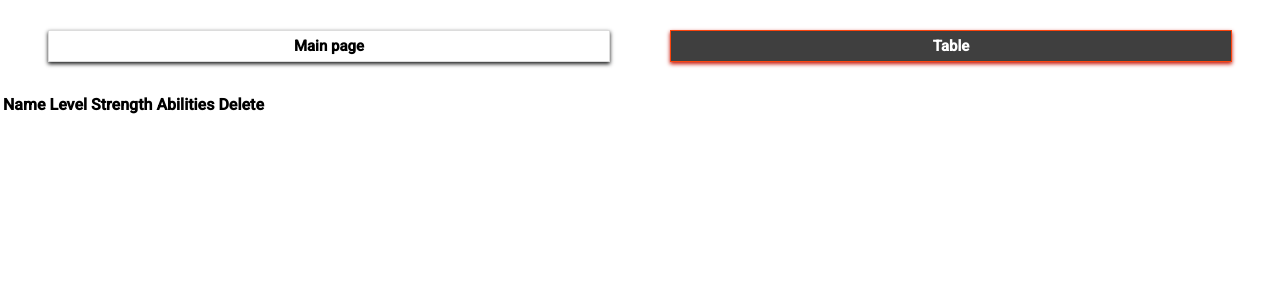
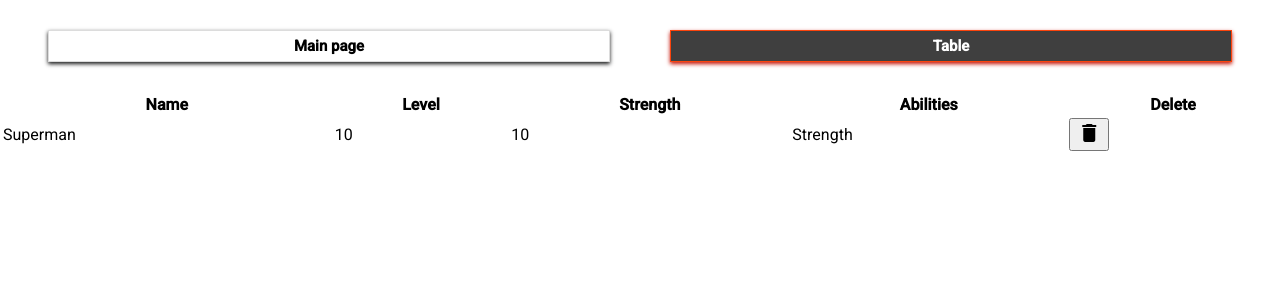
Before and after one commit to iceisnicehq/angular_v3, an Angular app: page /table in a window 1280 px wide. Shown: the top 300 px of the page. Built offline with nearby package versions, Linux system fonts and the light colour scheme.

Commit message:
matTable

```diff
--- a/src/app/app.module.ts
+++ b/src/app/app.module.ts
@@ -16,7 +16,8 @@
 import { MatGridListModule } from "@angular/material/grid-list";
 import { MatExpansionModule } from "@angular/material/expansion";
 import { FormsModule, ReactiveFormsModule } from "@angular/forms";
-import { MatIconModule } from '@angular/material/icon';
+import { MatIconModule } from "@angular/material/icon";
+import { MatTableModule } from "@angular/material/table";
 
 @NgModule({
   declarations: [
@@ -35,7 +36,8 @@
     MatExpansionModule,
     FormsModule,
     ReactiveFormsModule,
-    MatIconModule
+    MatTableModule,
+    MatIconModule,
   ],
   providers: [provideRouter(routes)],
   bootstrap: [AppComponent],
--- a/src/app/entities/components/hero-data.service.ts
+++ /dev/null
@@ -1,28 +0,0 @@
-import { Injectable } from '@angular/core';
-// import { BehaviorSubject, Subject } from 'rxjs';
-import { INeedAHero } from '../interfaces/app.interface';
-
-@Injectable({
-  providedIn: 'root'
-})
-export class HeroDataService {
-  // public heroData = new BehaviorSubject <INeedAHero[]>([]);
-  // sharedHero$ = this.heroData.asObservable();
-  // saveHero()
-
-  // constructor() { }
-
-  // addHero(hero: INeedAHero) {
-  //   this.heroData.next([...this.heroData.value, hero]);
-  // }
-  public hallOfHeroes: INeedAHero[] = [];
-/* . . . */
-
-  addHero(hero: INeedAHero) {
-    this.hallOfHeroes.push(hero);
-  }
-
-  getHeroes() {
-    return this.hallOfHeroes;
-  }
-}
--- a/src/app/entities/components/main/main.component.ts
+++ b/src/app/entities/components/main/main.component.ts
@@ -3,7 +3,7 @@
 import { FormGroup } from '@angular/forms';
 import { MAT_DIALOG_DATA } from '@angular/material/dialog';
 import { INeedAHero } from '../../interfaces/app.interface';
-import { HeroDataService } from '../hero-data.service';
+import { HeroDataService } from '../services/hero-data.service';
 @Component({
   selector: 'app-main',
   templateUrl: './main.component.html',
--- /dev/null
+++ b/src/app/entities/components/services/hero-data.service.ts
@@ -0,0 +1,27 @@
+import { Injectable } from '@angular/core';
+// import { BehaviorSubject, Subject } from 'rxjs';
+import { INeedAHero } from '../../interfaces/app.interface';
+
+@Injectable({
+  providedIn: 'root'
+})
+export class HeroDataService {
+
+  public hallOfHeroes: INeedAHero[] = [
+    {
+    name: 'Superman',
+    skill: 'Strength',
+    lvl: "10",
+    strength: "10",
+  },
+]
+/* . . . */
+
+  addHero(hero: INeedAHero) {
+    this.hallOfHeroes.push(hero);
+  }
+
+  getHeroes() {
+    return this.hallOfHeroes;
+  }
+}
--- a/src/app/entities/components/table/table.component.scss
+++ b/src/app/entities/components/table/table.component.scss
@@ -1,5 +1,12 @@
 :host
   {
+    table {
+      width: 100%;
+    }
+    .matTable {
+      margin-left: 80px;
+      margin-right: 80px;
+    }
     div {
       margin: 20px;
     }
--- a/src/app/entities/components/table/table.component.ts
+++ b/src/app/entities/components/table/table.component.ts
@@ -1,5 +1,5 @@
 import { Component } from '@angular/core';
-import { HeroDataService } from '../hero-data.service';
+import { HeroDataService } from '../services/hero-data.service';
 import { INeedAHero } from '../../interfaces/app.interface';
 
 @Component({
@@ -9,10 +9,12 @@
 })
 export class TableComponent {
   public tableData = this.heroDataService.getHeroes();
-
+  displayedColumns: string[] = ['name', 'lvl', 'strength', 'skill', 'delete'];
+  dataSource = this.tableData;
   constructor(private readonly heroDataService: HeroDataService) { }
  public onDelete(item: INeedAHero): void {
   console.log(item)
   // do something
+
 }
 }
```
Also changed, not shown: src/app/entities/components/table/table.component.html (+33 -0 lines).
